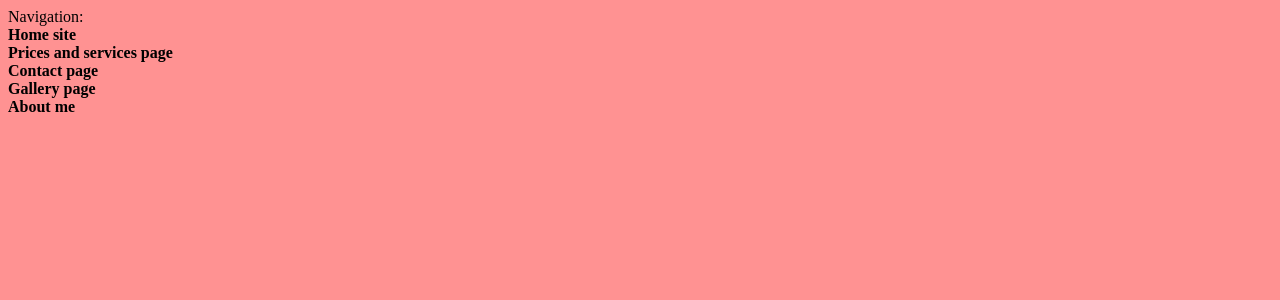
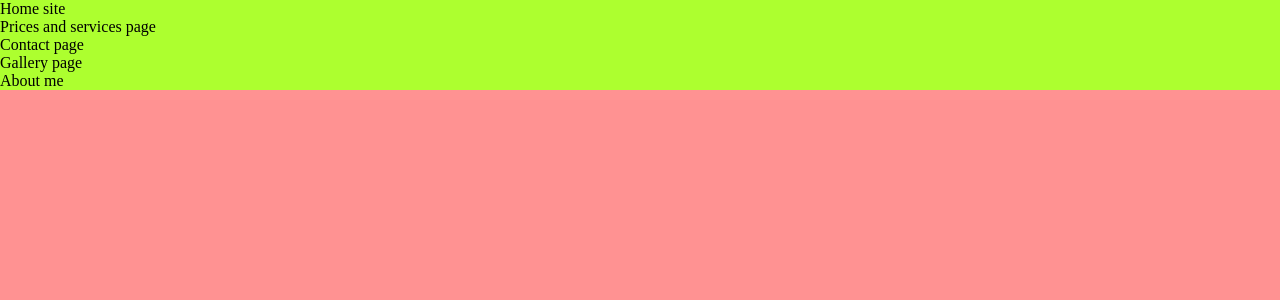
Before and after one commit to ArminasStrolys/react-projects, a React (Create React App) app in the folder eyebrow-portfolio-site/: page / in a window 1280 px wide. Shown: the top 300 px of the page. Built offline with nearby package versions, Linux system fonts and the light colour scheme.

Commit message:
Styling navbar

```diff
--- a/eyebrow-portfolio-site/src/components/app/App.jsx
+++ b/eyebrow-portfolio-site/src/components/app/App.jsx
@@ -2,7 +2,7 @@ import Navi from '../navi/Navi';
 
 function App() {
   return (
-    <div className="App">
+    <div>
       <Navi />
     </div>
   );
--- a/eyebrow-portfolio-site/src/components/navi/Navi.jsx
+++ b/eyebrow-portfolio-site/src/components/navi/Navi.jsx
@@ -4,18 +4,15 @@ import Services from '../services/Services';
 import Home from '../home/Home';
 import About from '../about/About';
 import Gallery from '../gallery/Gallery';
-//
+
 const Navi = () => {
   return (
-    <div>
-      Navigation:
-      <b>
-        <Home />
-        <Services />
-        <Contacts />
-        <Gallery />
-        <About />
-      </b>
+    <div className="nav-bar">
+      <Home />
+      <Services />
+      <Contacts />
+      <Gallery />
+      <About />
     </div>
   );
 };
--- /dev/null
+++ b/eyebrow-portfolio-site/src/style/_navi.scss
@@ -0,0 +1,6 @@
+@import "./_var";
+
+.nav-bar{
+  background-color: greenyellow;
+  margin: 0;
+}
--- a/eyebrow-portfolio-site/src/style/style.scss
+++ b/eyebrow-portfolio-site/src/style/style.scss
@@ -1,3 +1,6 @@
+@import "./_navi.scss";
+
 body{
   background-color: rgb(255, 146, 146);
+  margin: 0;
 }
```
Also changed, not shown: eyebrow-portfolio-site/src/style/_var.scss (added).
